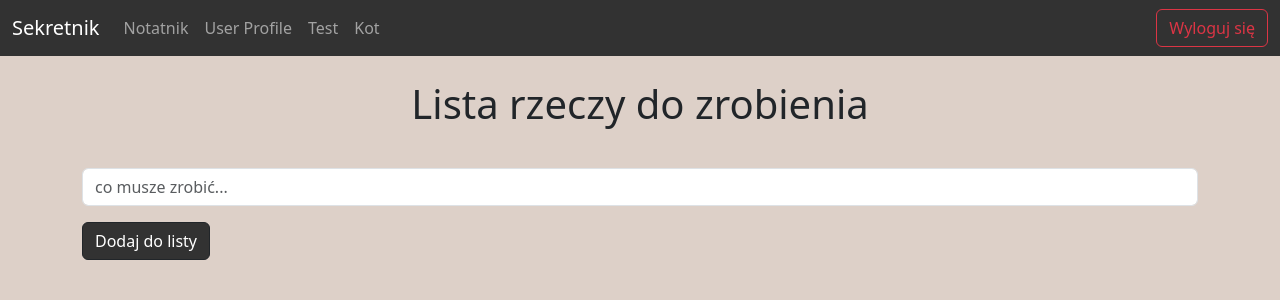
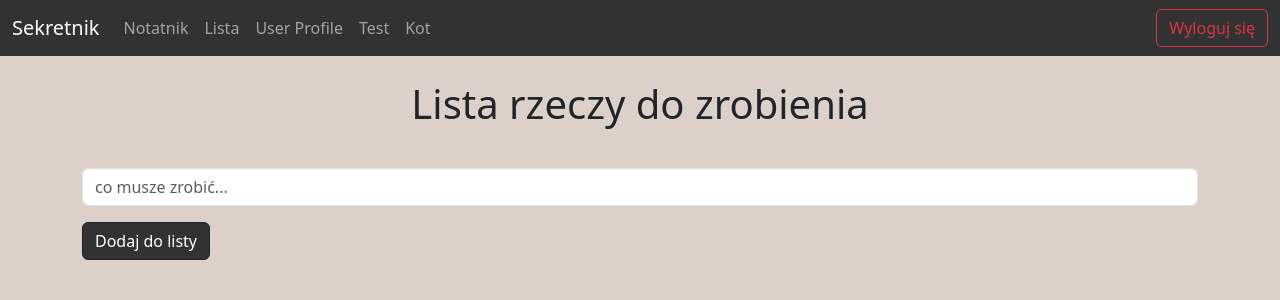
Before and after one commit to marcincwiek/PythonProject, a Flask app: page / in a window 1280 px wide. Shown: the top 300 px of the page. Run offline with Flask 3, Linux system fonts and the light colour scheme; the visitor is signed in with stand-in values (Sample User, id 1); data that the repository does not hold is empty; some libraries are stand-ins or nearby versions.

Commit message:
style: dodałam w navbarze zakładkę lista, która prowadzi do listy rzeczy do zrobienia

```diff
--- a/templates/navbar.html
+++ b/templates/navbar.html
@@ -1,6 +1,6 @@
 <nav class="navbar navbar-dark navbar-expand-lg" style=" background-color: #323232;">
     <div class=" container-fluid">
-        <a class="navbar-brand" href="{{ url_for('index') }}">Sekretnik</a>
+        <a class="navbar-brand" href="#">Sekretnik</a>
 
         <button class="navbar-toggler" type="button" data-bs-toggle="collapse" data-bs-target="#navbarSupportedContent"
             aria-controls="navbarSupportedContent" aria-expanded="false" aria-label="Toggle navigation">
@@ -10,6 +10,9 @@
             <ul class="navbar-nav me-auto mb-2 mb-lg-0">
                 <li class="nav-item">
                     <a class="nav-link" href="{{ url_for('notatnik') }}">Notatnik</a>
+                </li>
+                <li class="nav-item">
+                    <a class="nav-link" href="{{ url_for('index') }}">Lista</a>
                 </li>
 
                 <li class="nav-item">
```
